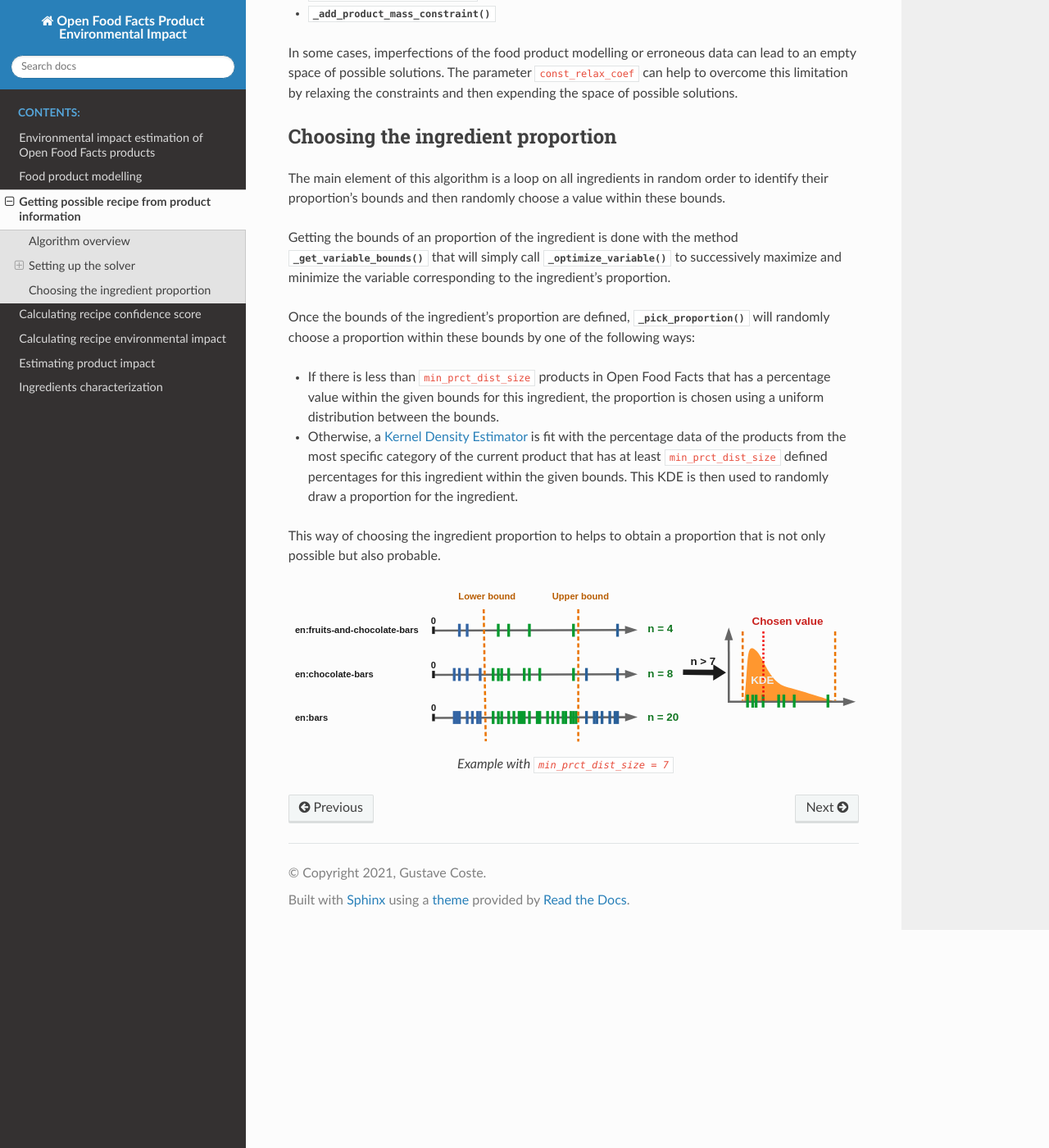
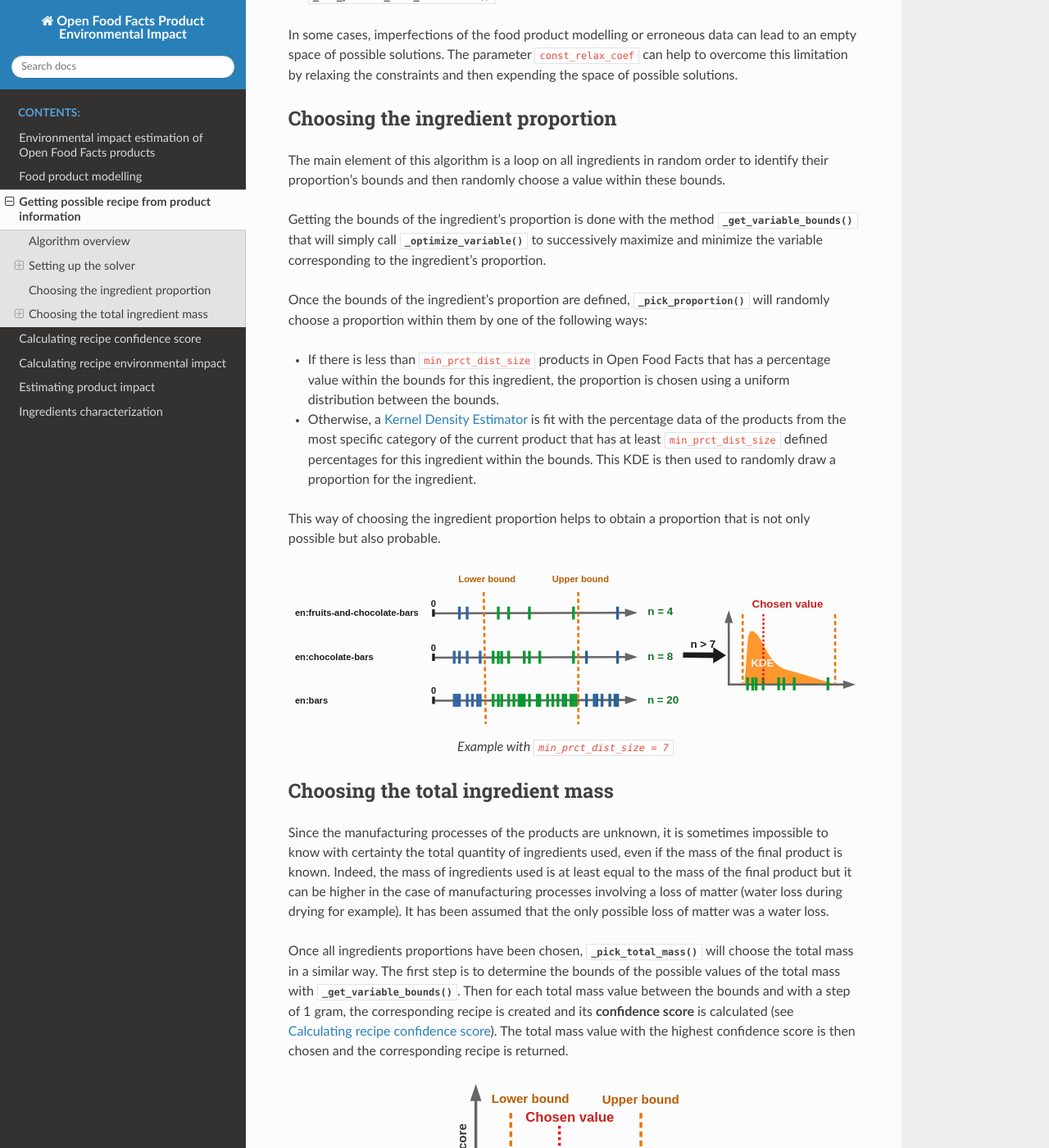
Before and after one commit to openfoodfacts/off-product-environmental-impact, a Sphinx documentation site: the page built from doc/source/getting-possible-recipe-from-product-information.rst, in a window 1280 px wide and 1400 px high, scrolled down 3124 px. Shown: the whole window at 82% size. Built offline with Sphinx 7.4.7 and the Read the Docs theme 2.0.0, drawn with Linux system fonts in a browser that asks for light colours; some of the changed text lies outside the part shown.

Commit message:
Completed doc for RandomRecipeCreator

```diff
--- a/doc/source/food-product-modelling.rst
+++ b/doc/source/food-product-modelling.rst
@@ -43,6 +43,7 @@ Let :math:`N` be the set of nutrient types considered. Let :math:`F_n` be the ma
 
 
 .. table:: Nutriment information error margins (source: INCO EU regulation)
+    :align: center
 
     +-------------------------------+------------------+--------------+
     | Nutrient                      | Content (g/100g) | Error margin |
--- a/doc/source/getting-possible-recipe-from-product-information.rst
+++ b/doc/source/getting-possible-recipe-from-product-information.rst
@@ -84,14 +83,14 @@ Choosing the ingredient proportion
 
 The main element of this algorithm is a loop on all ingredients in random order to identify their proportion's bounds and then randomly choose a value within these bounds.
 
-Getting the bounds of an proportion of the ingredient is done with the method :meth:`~impacts_estimation.impact_estimation.RandomRecipeCreator._get_variable_bounds` that will simply call :meth:`~impacts_estimation.impact_estimation.RandomRecipeCreator._optimize_variable` to successively maximize and minimize the variable corresponding to the ingredient's proportion.
+Getting the bounds of the ingredient's proportion is done with the method :meth:`~impacts_estimation.impact_estimation.RandomRecipeCreator._get_variable_bounds` that will simply call :meth:`~impacts_estimation.impact_estimation.RandomRecipeCreator._optimize_variable` to successively maximize and minimize the variable corresponding to the ingredient's proportion.
 
-Once the bounds of the ingredient's proportion are defined, :meth:`~impacts_estimation.impact_estimation.RandomRecipeCreator._pick_proportion` will randomly choose a proportion within these bounds by one of the following ways:
+Once the bounds of the ingredient's proportion are defined, :meth:`~impacts_estimation.impact_estimation.RandomRecipeCreator._pick_proportion` will randomly choose a proportion within them by one of the following ways:
 
-* If there is less than :code:`min_prct_dist_size` products in Open Food Facts that has a percentage value within the given bounds for this ingredient, the proportion is chosen using a uniform distribution between the bounds.
-* Otherwise, a `Kernel Density Estimator <https://en.wikipedia.org/wiki/Kernel_density_estimation>`_ is fit with the percentage data of the products from the most specific category of the current product that has at least :code:`min_prct_dist_size` defined percentages for this ingredient within the given bounds. This KDE is then used to randomly draw a proportion for the ingredient.
+* If there is less than :code:`min_prct_dist_size` products in Open Food Facts that has a percentage value within the bounds for this ingredient, the proportion is chosen using a uniform distribution between the bounds.
+* Otherwise, a `Kernel Density Estimator <https://en.wikipedia.org/wiki/Kernel_density_estimation>`_ is fit with the percentage data of the products from the most specific category of the current product that has at least :code:`min_prct_dist_size` defined percentages for this ingredient within the bounds. This KDE is then used to randomly draw a proportion for the ingredient.
 
-This way of choosing the ingredient proportion to helps to obtain a proportion that is not only possible but also probable.
+This way of choosing the ingredient proportion helps to obtain a proportion that is not only possible but also probable.
 
 .. figure:: /_static/ingredients_proportion_choice.svg
     :width: 1000
@@ -99,3 +98,25 @@ This way of choosing the ingredient proportion to helps to obtain a proportion t
     :alt: Ingredients proportion choice
 
     Example with :code:`min_prct_dist_size = 7`
+
+Choosing the total ingredient mass
+----------------------------------
+
+Since the manufacturing processes of the products are unknown, it is sometimes impossible to know with certainty the total quantity of ingredients used, even if the mass of the final product is known. Indeed, the mass of ingredients used is at least equal to the mass of the final product but it can be higher in the case of manufacturing processes involving a loss of matter (water loss during drying for example). It has been assumed that the only possible loss of matter was a water loss.
+
+Once all ingredients proportions have been chosen, :meth:`~impacts_estimation.impact_estimation.RandomRecipeCreator._pick_total_mass` will choose the total mass in a similar way. The first step is to determine the bounds of the possible values of the total mass with :meth:`~impacts_estimation.impact_estimation.RandomRecipeCreator._get_variable_bounds`. Then for each total mass value between the bounds and with a step of 1 gram, the corresponding recipe is created and its **confidence score** is calculated (see :ref:`Calculating recipe confidence score`). The total mass value with the highest confidence score is then chosen and the corresponding recipe is returned.
+
+.. figure:: /_static/total_mass_choice.svg
+    :width: 300
+    :align: center
+    :alt: Total mass choice
+
+Allowing unbalanced recipes
++++++++++++++++++++++++++++
+
+One of the most obvious characteristics of the total mass of ingredients used :math:`M` is that it is superior or equal to the final product mass :math:`F`. The processing of the ingredients may lead to water loss but the recipe cannot use less ingredients that the final mass of the product.
+
+Unfortunately, this simple rule leads to a bias in the total mass estimation. As the total mass value has a lower bound (:math:`F`) but no upper bound (more exactly a very high upper bound which is :math:`\frac{F}{1-E}`), this algorithm tends to overestimate the total ingredient mass more often than it underestimates it. For some use cases it may not be an issue but for impact estimation by Monte-Carlo sampling (see :ref:`Estimating product impact`), it leads to overestimation of the product impact. To avoid this behaviour, :class:`~impacts_estimation.impact_estimation.RandomRecipeCreator`'s constructor has a parameter :code:`allow_unbalanced_recipe` that when set to :code:`True` will replace the constraint :math:`F<M` by :math:`xF<M` were :math:`x` is a constant defined in :py:mod:`~impacts_estimation.vars` and is :math:`0.5` by default.
+
+.. warning::
+    This feature may lead to recipes with an imperfect mass balance and should be used carefully.
```
Also changed, not shown: other parts of doc/source/getting-possible-recipe-from-product-information.rst (+8 -9 lines), doc/source/_static/total_mass_choice.svg (added), 1 other file.
